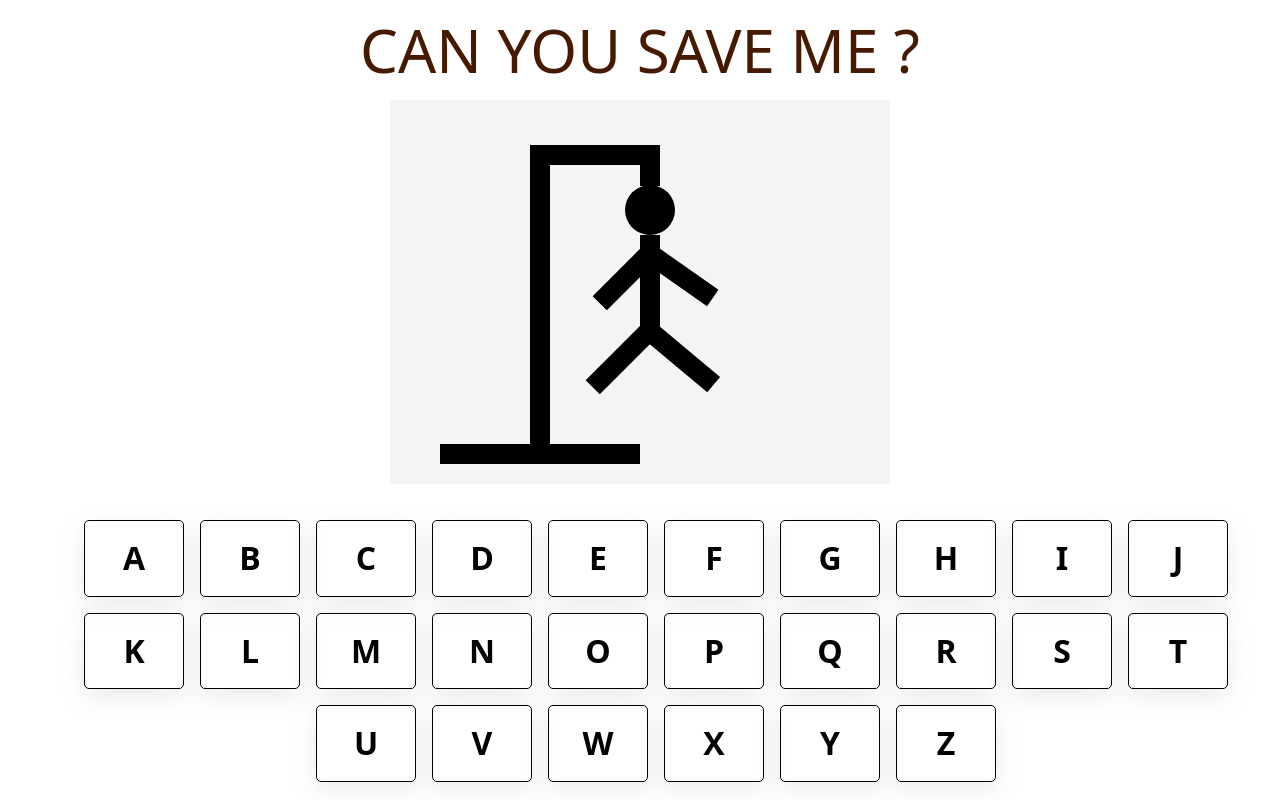
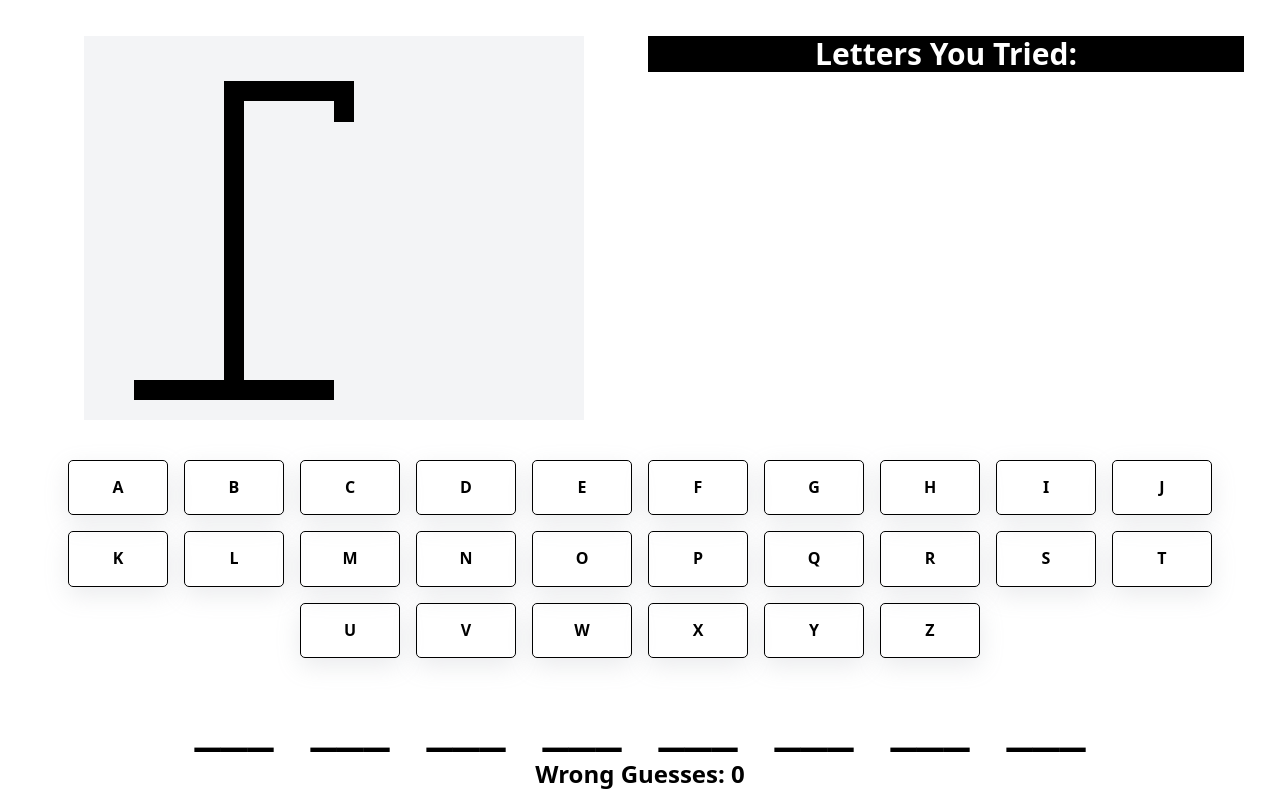
Before and after one commit to suren36/HANGMAN-with-REACT-TYPESCRIPT, a React (Vite) app: page / in a window 1280 px wide. Shown: the top 800 px of the page. Built offline with nearby package versions, Linux system fonts and the light colour scheme.

Commit message:
Adds the body part when user guesses wrong

```diff
--- a/index.html
+++ b/index.html
@@ -2,7 +2,10 @@
 <html lang="en">
   <head>
     <meta charset="UTF-8" />
-    <link rel="icon" type="image/svg+xml" href="/vite.svg" />
+    <link rel="icon" type="image/svg+xml" href="/hang.png" />
+
+
+
     <meta name="viewport" content="width=device-width, initial-scale=1.0" />
     <title>HANGMAN</title>
   </head>
--- a/src/App.css
+++ b/src/App.css
@@ -104,7 +104,7 @@
     transform: rotate(130deg);
 }
 .hangword{
-    gap: 2rem;
+    gap: 1rem;
     /* padding: 0rem; */
     display: flex;
     font-size: 4rem;
@@ -114,15 +114,14 @@
 .h-letter{
     gap: 1rem;
     width: 100px;
+    min-width: 5rem;
 }
 
 
-.keyboard{
 
-}
 
 .letter{
-    font-size: 2rem;
+    font-size: 1rem;
     padding: 1rem;
     border: 1px solid #000;
     border-radius: 5px;
--- a/src/App.tsx
+++ b/src/App.tsx
@@ -26,11 +26,9 @@ function App() {
   return (
     <>
 
- <h2 className='text-6xl m-auto text-center p-5  text-amber-950 bold'> CAN YOU SAVE ME ?</h2>
+      <Hangmanword />
+      <Homepage/>
 
-      <HangmanDrawing />
-      <Homepage/>
-      <Hangmanword />
 
     </>
   );
--- /dev/null
+++ b/src/components/BoxOfLetterGuessed.jsx
@@ -0,0 +1,21 @@
+import React from 'react'
+
+export const BoxOfLetterGuessed = ({guessedLetters}) => {
+  return (
+    <div>
+
+
+<div className="guessedword">
+        <span className="text-3xl text-center block bg-black text-white">
+          Letters You Tried:
+
+
+        </span>
+        <div className="all-letters">
+
+        {guessedLetters.join(", ")}
+        </div>
+      </div>
+    </div>
+  )
+}
--- a/src/components/HangmanDrawing.tsx
+++ b/src/components/HangmanDrawing.tsx
@@ -1,6 +1,10 @@
 import React from 'react'
 
-export const HangmanDrawing = () => {
+
+interface KeywordProps {
+  noOfWrongGuesses?: number;
+}
+export const HangmanDrawing =({ noOfWrongGuesses = 0 }: KeywordProps) => {
   return (
     <div className='hangman relative flex justify-center  h-96  bg-gray-100 aligh-center p-4'>
 
@@ -18,12 +22,25 @@ export const HangmanDrawing = () => {
 {/* BODY PART */}
 
 
-<div className="head "></div>
-<div className="body"></div>
-<div className="left-hand"></div>
-<div className="right-hand"></div>
-<div className="left-leg"></div>
-<div className="right-leg"></div>
+{
+noOfWrongGuesses > 0 && <div className="head"></div>
+}
+{
+noOfWrongGuesses > 1 && <div className="body"></div>
+}
+{
+noOfWrongGuesses > 2 && <div className="left-hand"></div>
+}
+{
+noOfWrongGuesses > 3 && <div className="right-hand"></div>
+}
+{
+noOfWrongGuesses > 4 && <div className="left-leg"></div>
+}
+{
+noOfWrongGuesses > 5 && <div className="right-leg"></div>
+}
+
 
 
     </div>
--- a/src/components/Hangmanword.tsx
+++ b/src/components/Hangmanword.tsx
@@ -24,11 +24,11 @@ export const Hangmanword = ({ guessWord, guessedLetters = [] }: HangmanwordProps
   return (
     <div className="hangword uppercase text-center text-8xl m-2 gap-4 flex-col">
       <div className="guessedLetter flex gap-4 m-auto">{displayWord()}</div>
-      <div className="guessedword">
+      {/* <div className="guessedword">
         <span className="text-3xl text-center block bg-black text-white">
           Letters You Tried: {guessedLetters.join(", ")}
         </span>
-      </div>
+      </div> */}
     </div>
   );
 };
--- a/src/components/Keyword.tsx
+++ b/src/components/Keyword.tsx
@@ -1,13 +1,17 @@
 import { useEffect, useState } from "react";
 import { Hangmanword } from "./Hangmanword";
+import { HangmanDrawing } from "./HangmanDrawing";
+import { BoxOfLetterGuessed } from "./BoxOfLetterGuessed";
 
 interface KeywordProps {
   guessWord?: string;
+
+
 }
 
 export const Keyword = ({ guessWord = "" }: KeywordProps) => {
+  const [noOfWrongGuesses, setNoOfWrongGuesses] = useState(0);
   const Letters = "ABCDEFGHIJKLMNOPQRSTUVWXYZ".split("");
-
   const [guessedLetters, setGuessedLetters] = useState<string[]>([]);
 
   const letterGuessed = (letter: string) => {
@@ -22,6 +26,9 @@ export const Keyword = ({ guessWord = "" }: KeywordProps) => {
   };
 
   const handleClick = (letter: string) => {
+    if (!guessWord.toUpperCase().includes(letter) && !guessedLetters.includes(letter)) {
+      setNoOfWrongGuesses((prevGuesses) => prevGuesses + 1);
+    }
     letterGuessed(letter);
   };
 
@@ -29,6 +36,9 @@ export const Keyword = ({ guessWord = "" }: KeywordProps) => {
     const handleKeyDown = (event: KeyboardEvent) => {
       const pressedKey = event.key.toUpperCase();
       if (Letters.includes(pressedKey)) {
+        if (!guessWord.toUpperCase().includes(pressedKey) && !guessedLetters.includes(pressedKey)) {
+          setNoOfWrongGuesses((prevGuesses) => prevGuesses + 1);
+        }
         letterGuessed(pressedKey);
       }
     };
@@ -37,11 +47,26 @@ export const Keyword = ({ guessWord = "" }: KeywordProps) => {
     return () => {
       window.removeEventListener("keydown", handleKeyDown);
     };
-  }, []);
+  }, [guessedLetters, guessWord]);
 
   return (
     <div>
-      <div className="keyboard flex gap-4 flex-wrap w-7xl m-auto justify-center p-5">
+
+
+
+<div className="screen grid grid-cols-2 gap-4 justify-center p-5">
+<HangmanDrawing noOfWrongGuesses={noOfWrongGuesses} />
+
+<BoxOfLetterGuessed guessedLetters={guessedLetters} />
+
+
+</div>
+
+
+
+{/* Add this line */}
+
+      <div className="keyboard flex gap-4 flex-wrap auto justify-center p-5">
         {Letters.map((letter, index) => (
           <span
             onClick={() => handleClick(letter)}
@@ -55,11 +80,36 @@ export const Keyword = ({ guessWord = "" }: KeywordProps) => {
         ))}
       </div>
 
-      <Hangmanword guessWord={guessWord} guessedLetters={guessedLetters} />
+      <Hangmanword guessWord={guessWord} guessedLetters={guessedLetters}  />
 
-      {isGameOver() && (
-        <div className="text-center text-green-500 text-2xl mt-4">🎉 You won! 🎉</div>
-      )}
+      <p>Wrong Guesses: {noOfWrongGuesses}</p>
+{/* "You lost!" Popup */}
+{noOfWrongGuesses >= 6 && (
+  <div className="fixed inset-0 flex items-center justify-center backdrop-brightness-50 bg-opacity-50">
+    <div className="bg-white p-8 rounded-lg shadow-lg text-center">
+      <p className="text-red-500 text-2xl font-bold">😢 You lost! 😢</p>
+      <p className="mt-4">The word was: <span className="font-bold">{guessWord}</span></p>
+      <button className="bg-blue-500 text-white font-bold py-2 px-4 rounded hover:cursor-pointer" onClick={() => window.location.reload()} >Play Again</button>
+
+    </div>
+
+
+
+
+  </div>
+)}
+
+{/* "You won!" Popup */}
+{isGameOver() && (
+  <div className="fixed inset-0 flex items-center justify-center bg-black bg-opacity-50">
+    <div className="bg-white p-8 rounded-lg shadow-lg text-center">
+      <p className="text-green-500 text-2xl font-bold">🎉 You won! 🎉</p>
+
+
+      <button className="bg-blue-500 text-white font-bold py-2 px-4 rounded hover:cursor-pointer" onClick={() => window.location.reload()} >Play Again</button>
+    </div>
+  </div>
+)}
     </div>
   );
 };
--- a/src/pages/Homepage.tsx
+++ b/src/pages/Homepage.tsx
@@ -4,6 +4,7 @@ import { Keyword } from '../components/Keyword';
 
 interface HomepageProps {
   initialWord?: string;
+
 }
 
 export const Homepage = ({ initialWord }: HomepageProps) => {
```
Also changed, not shown: public/hang.png (added).
